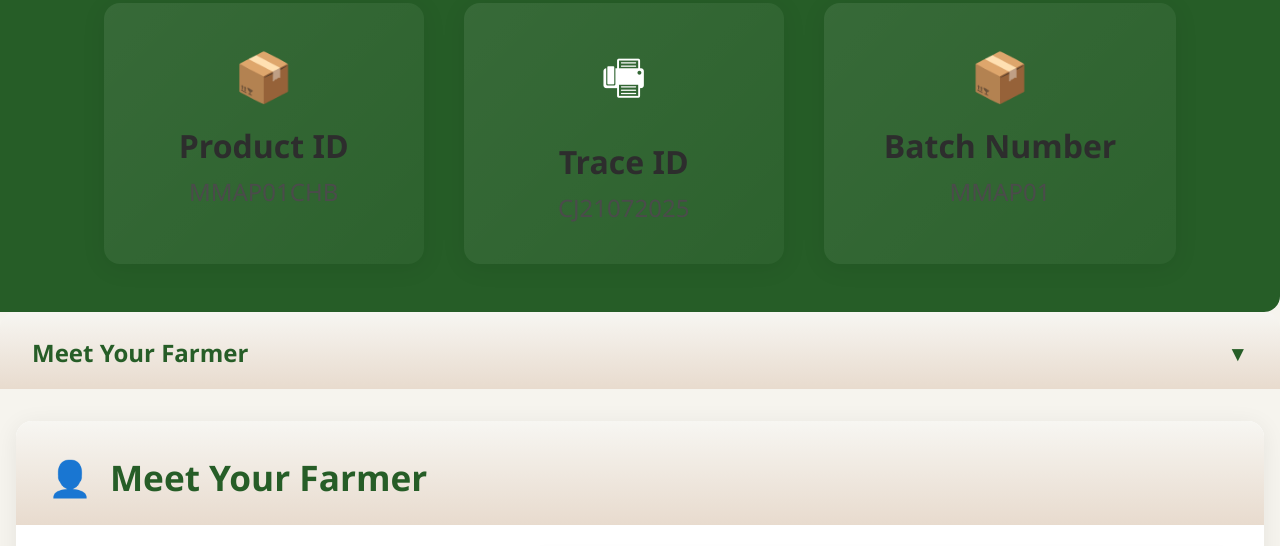
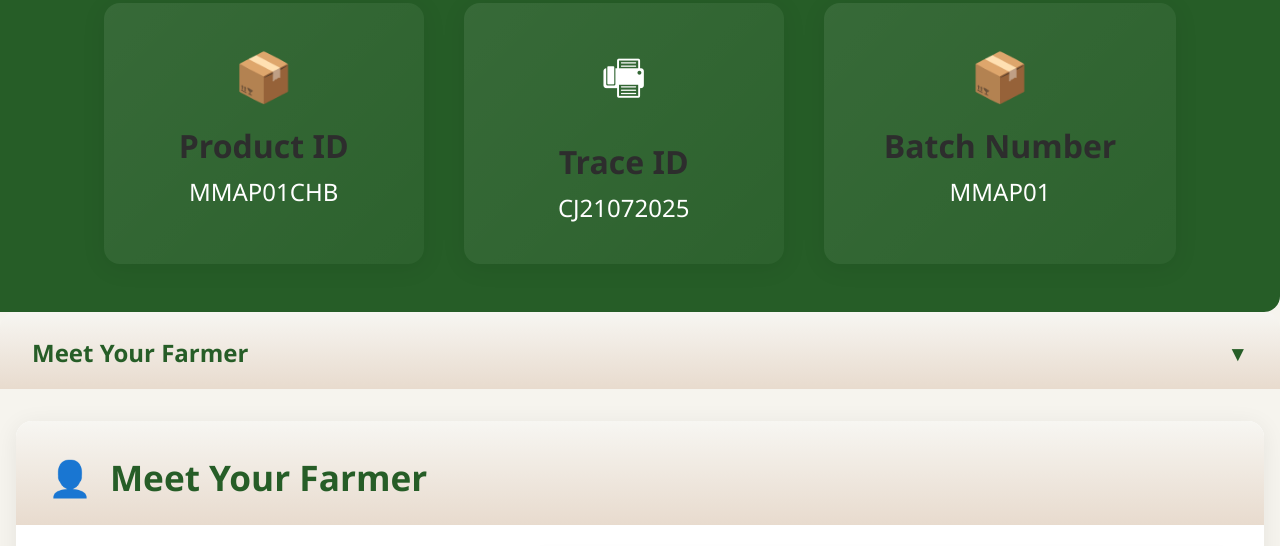
Before and after one commit to arvind-kumawat-datascience/arvind-kumawat-datascience.github.io, a plain HTML site: page journey/foxtailmillets.html in a window 1280 px wide. Shown: the part 739-1285 px from the top of the page. Drawn offline with Linux system fonts and the light colour scheme.

Commit message:
Update style.css

```diff
--- a/journey/style.css
+++ b/journey/style.css
@@ -102,7 +102,7 @@ h1 {
 
 .card .value {
     font-size: 1.5rem;
-    color: #4b4b4b;
+    color: #ffffff;
     text-align: center;
 }
 
```
